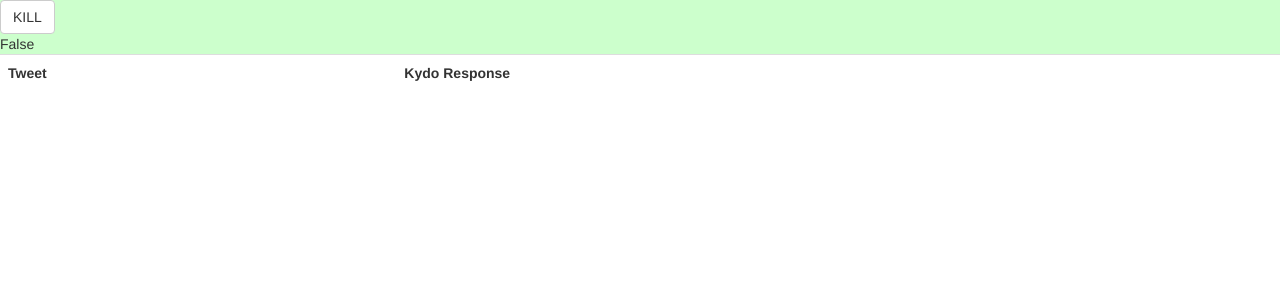
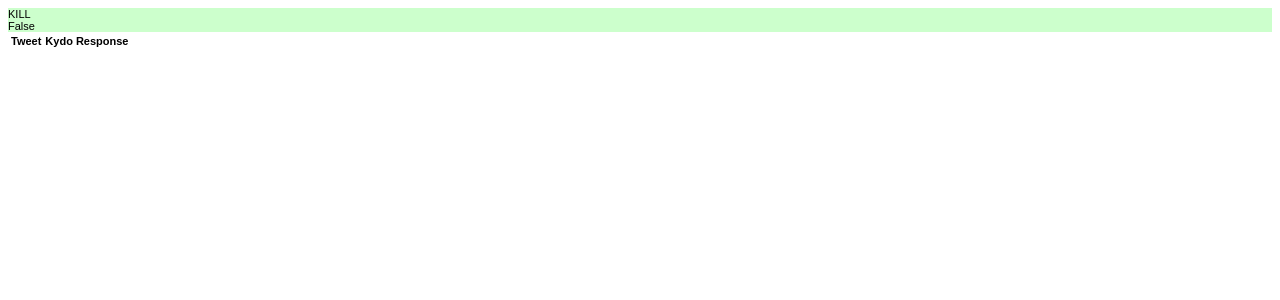
Before and after one commit to blaklaybul/kydo, a Flask app: page / in a window 1280 px wide. Shown: the top 300 px of the page. Run offline with Flask 2, Linux system fonts and the light colour scheme; lists and menus that the app fills with data are empty; some libraries are stand-ins or nearby versions.

Commit message:
new style started. hesse.txt  added

```diff
--- /dev/null
+++ b/app/static/css/console.css
@@ -0,0 +1,19 @@
+body {
+    font: 11px sans-serif;
+}
+
+div.alive {
+    background-color: #ccffcc;
+}
+
+div.dead {
+    background-color: #ffcccc;
+}
+
+tr.alive{
+    color: black;
+}
+
+tr.dead{
+    color: #bfbfbf;
+}
--- a/app/templates/adminConsole/index.html
+++ b/app/templates/adminConsole/index.html
@@ -1,25 +1,7 @@
 <!DOCTYPE html>
 <html>
   <head>
-    <link href="/static/css/bootstrap.css" rel="stylesheet">
-
-    <style>
-        div.alive {
-            background-color: #ccffcc;
-        }
-
-        div.dead {
-            background-color: #ffcccc;
-        }
-
-        tr.alive{
-            color: black;
-        }
-
-        tr.dead{
-            color: #bfbfbf;
-        }
-    </style>
+    <link href="/static/css/console.css" rel="stylesheet">
 
     <script type="text/javascript" src="http://code.jquery.com/jquery-1.6.1.min.js"></script>
     <script type="text/javascript" src="//cdnjs.cloudflare.com/ajax/libs/socket.io/1.3.5/socket.io.min.js"></script>
@@ -60,7 +42,7 @@
     </script>
   </head>
 <body>
-    <div id="killHead"  class = "alive">
+    <div id="killHead"  class="alive">
     <label id="killer" class="btn btn-default btn-inverse" >
         KILL
     </label>
```
